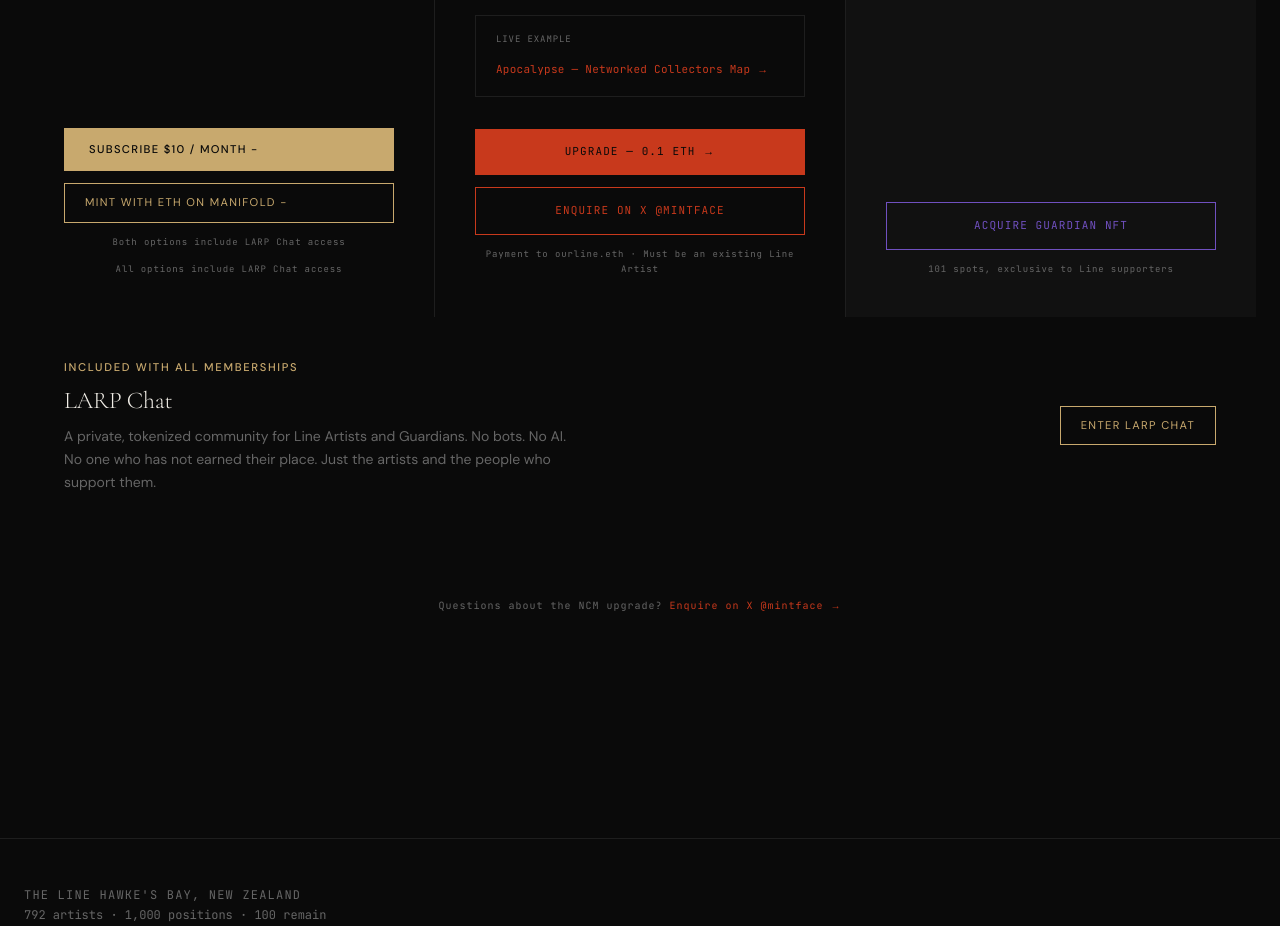
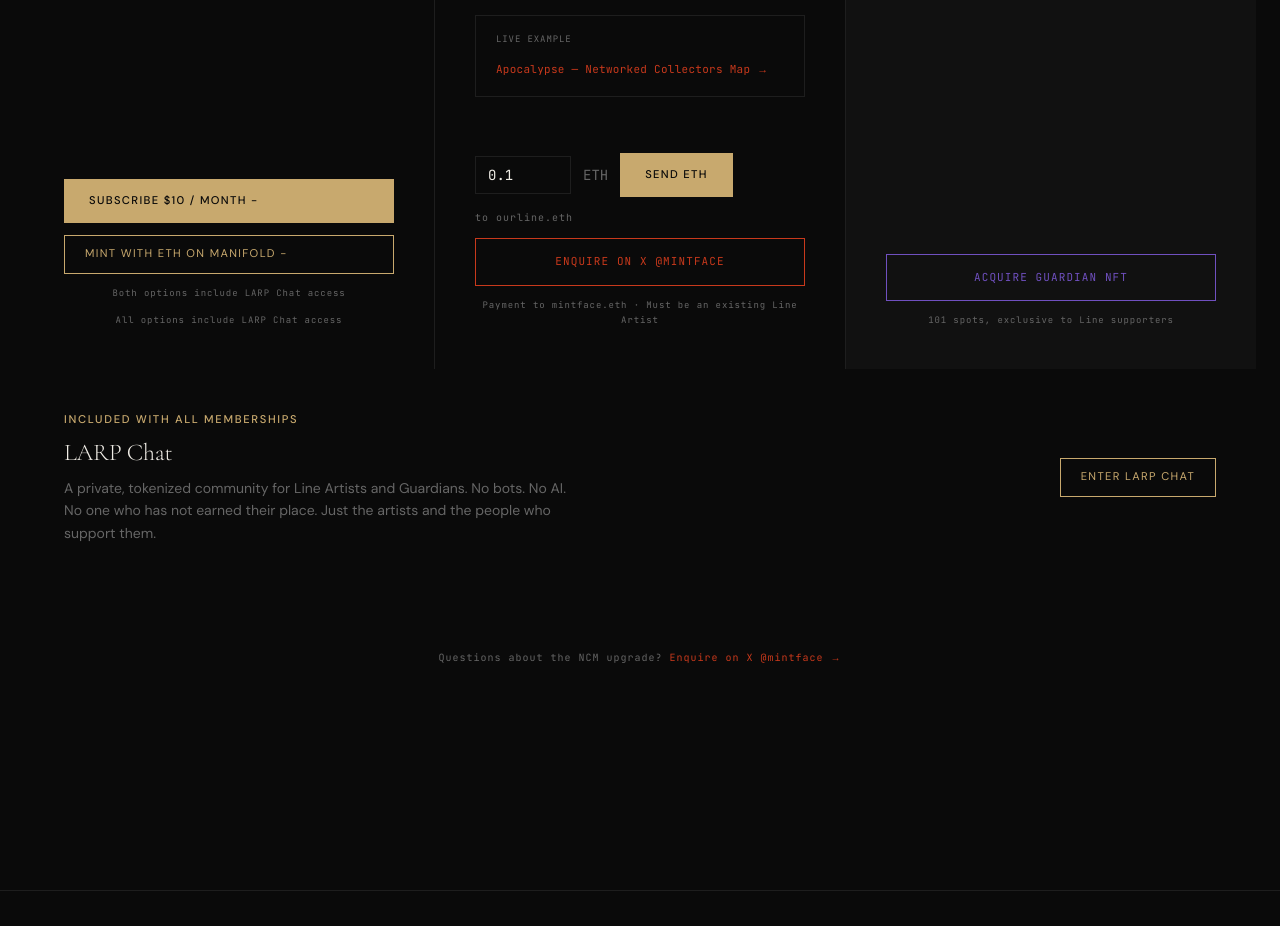
Before and after one commit to MintFaced/theline, a Next.js app: page /join in a window 1280 px wide. Shown: the part 1400-2326 px from the top of the page. Built offline with nearby package versions, Linux system fonts and the light colour scheme; no server answers.

Commit message:
Add files via upload

```diff
--- a/components/NcmUpgradeButton.tsx
+++ b/components/NcmUpgradeButton.tsx
@@ -1,39 +1,31 @@
 'use client'
 // components/NcmUpgradeButton.tsx
+import { SendEthButton } from '@/components/SendEthButton'
 
 interface Props {
-  ethUri: string      // ethereum:mintface.eth?value=1e17
-  accentColor: string // matches the NCM ember color
+  accentColor: string
 }
 
-export function NcmUpgradeButton({ ethUri, accentColor }: Props) {
+export function NcmUpgradeButton({ accentColor }: Props) {
   return (
     <div className="flex flex-col gap-3">
 
-      {/* Primary: direct ETH send to mintface.eth */}
-      <a
-        href={ethUri}
-        className="text-center font-mono text-[11px] tracking-widest uppercase px-6 py-3.5 transition-colors text-line-bg"
-        style={{ background: accentColor }}
-      >
-        Upgrade — 0.1 ETH →
-      </a>
+      {/* Primary: send 0.1 ETH via connected wallet */}
+      <SendEthButton defaultAmount="0.1" label="NCM Upgrade — 0.1 ETH" />
 
       {/* Secondary: enquire on X */}
       <a
         href="https://x.com/mintface"
         target="_blank"
         rel="noopener noreferrer"
-        className="text-center font-mono text-[11px] tracking-widest uppercase px-6 py-3.5 border transition-colors"
+        className="text-center font-mono text-[11px] tracking-widest uppercase px-6 py-3.5 border transition-colors hover:opacity-70"
         style={{ borderColor: accentColor, color: accentColor }}
-        onMouseEnter={e => { (e.currentTarget as HTMLAnchorElement).style.background = accentColor + '15' }}
-        onMouseLeave={e => { (e.currentTarget as HTMLAnchorElement).style.background = 'transparent' }}
       >
         Enquire on X @mintface
       </a>
 
       <p className="font-mono text-[9px] text-line-muted tracking-widest text-center">
-        Payment to ourline.eth · Must be an existing Line Artist
+        Payment to mintface.eth · Must be an existing Line Artist
       </p>
     </div>
   )
```
